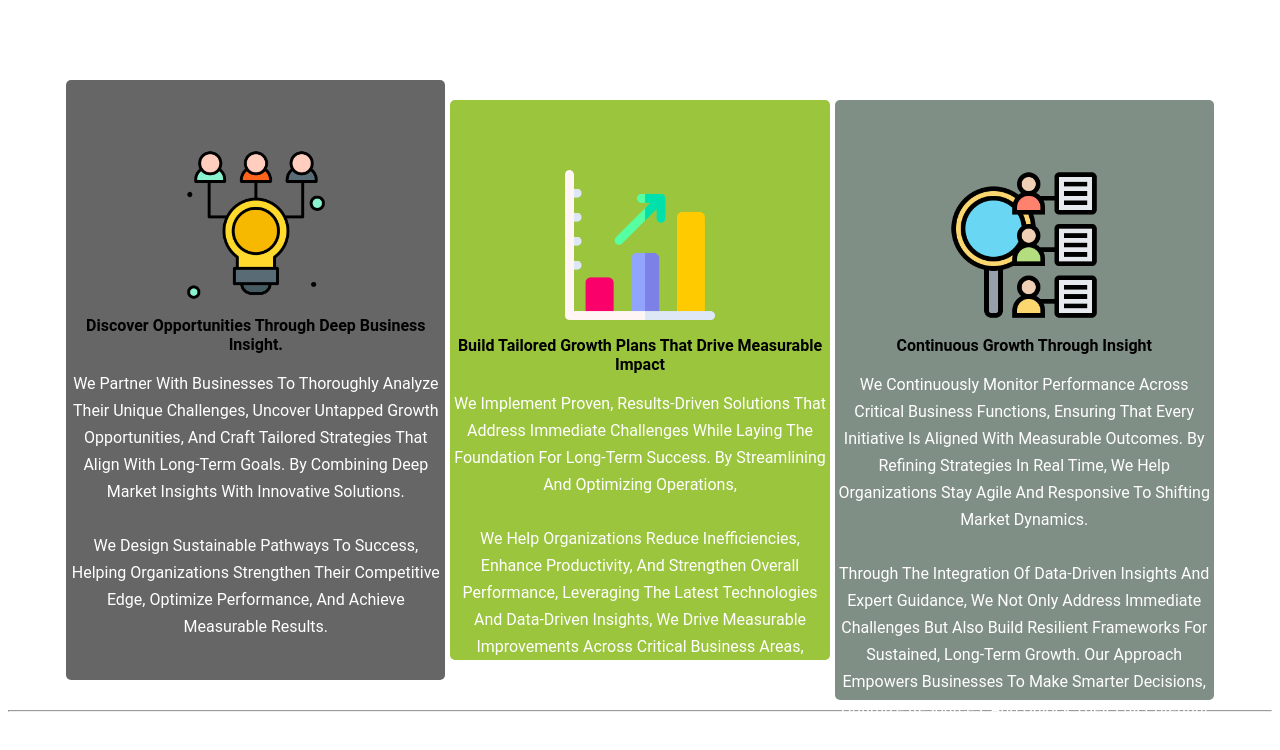
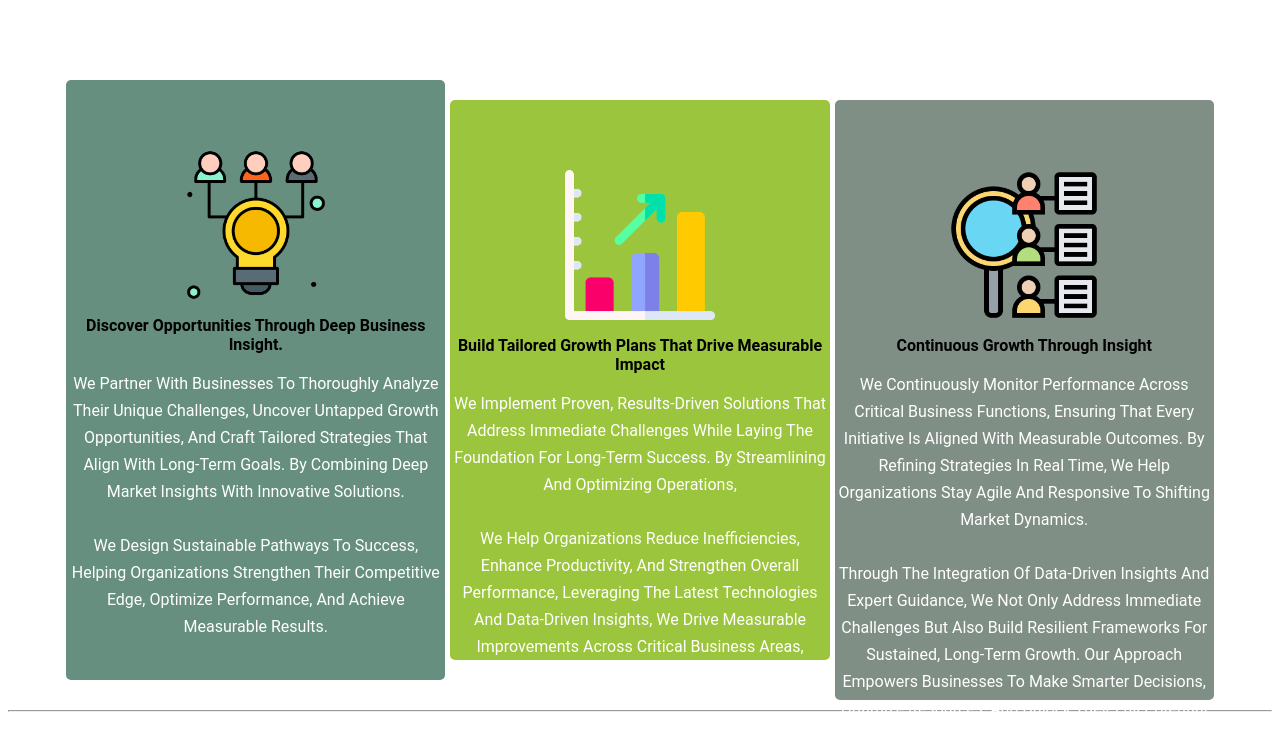
Before and after one commit to nkem-u-d/trueNorth, a plain HTML site: page index.html in a window 1280 px wide. In both pictures the pointer is over the element 255 px from the left and 2204 px from the top of the page. Shown: the part 1804-2554 px from the top of the page. Drawn offline with Linux system fonts and the light colour scheme.

Commit message:
changed the hover effect background-color  of the key process

```diff
--- a/trueNorth.css
+++ b/trueNorth.css
@@ -268,7 +268,7 @@ body {
 #blue:hover,
 #green:hover,
 #purple:hover {
-    background-color: rgba(0, 0, 0, 0.6);
+    background-color: #668f80;
     transition-duration: .6s;
     transform: translateY(-20px);
 }
```
